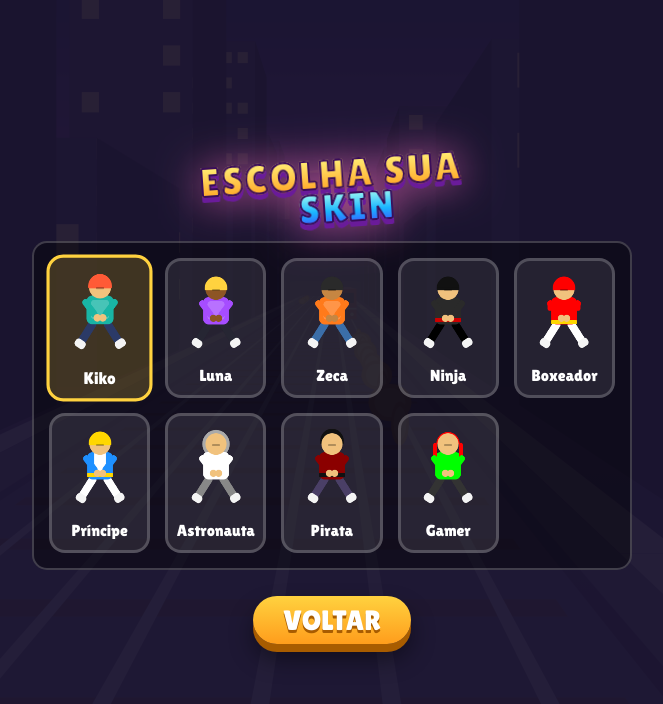
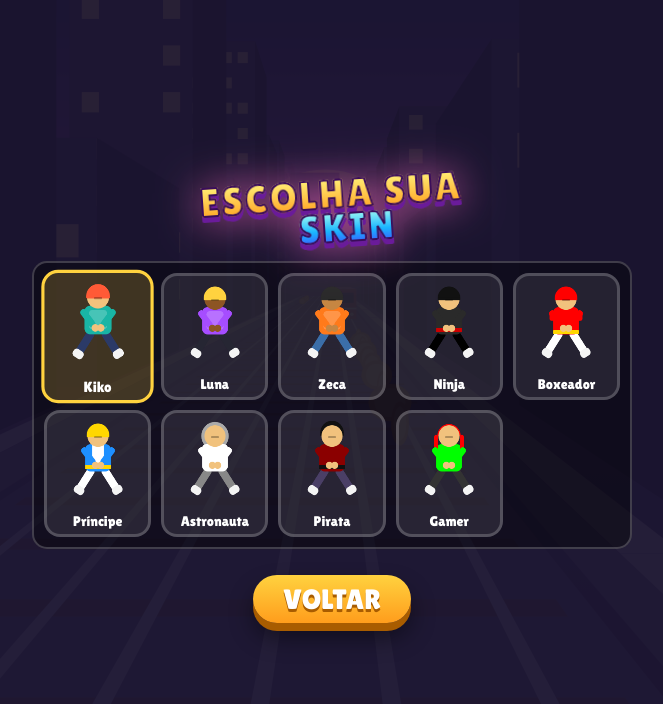
Before and after one commit to Gumballscript-dev/regras-do-stumble-ice, a plain HTML site: page index.html in a window 1280 px wide. Both pictures are taken after a click on the button "SKINS". Shown: the whole page, without its empty margins (308-971 px from the left). Drawn offline with Linux system fonts and the light colour scheme; animation ran at ten frames a second.

```diff
--- a/index.html
+++ b/index.html
@@ -19,13 +19,12 @@ html,body{height:100%;overflow:hidden;background:#1b1530;font-family:'Lilita One
 .btn.b2{background:linear-gradient(#ffd23f,#ff9d1c);text-shadow:0 3px 0 #a85c00;box-shadow:0 8px 0 #a85c00,0 14px 24px #0007;animation:none;font-size:clamp(20px,4.5vw,28px);padding:8px 30px}
 @keyframes pulse{50%{transform:scale(1.06)}}
 
-/* MENU DE SKINS */
 #skinsMenu { background: #1b1530f0; }
-.skins-grid { display: grid; grid-template-columns: repeat(auto-fit, minmax(100px, 1fr)); gap: 15px; width: 90%; max-width: 600px; max-height: 50vh; overflow-y: auto; padding: 15px; background: #0006; border-radius: 15px; border: 2px solid #ffffff33; }
-.card{background:#ffffff18;border:3px solid #fff3;border-radius:16px;padding:10px;cursor:pointer;transition:transform .15s;display:flex;flex-direction:column;align-items:center}
+.skins-grid { display: grid; grid-template-columns: repeat(auto-fit, minmax(90px, 1fr)); gap: 10px; width: 90%; max-width: 600px; max-height: 50vh; overflow-y: auto; padding: 10px; background: #0006; border-radius: 15px; border: 2px solid #ffffff33; }
+.card{background:#ffffff18;border:3px solid #fff3;border-radius:16px;padding:5px;cursor:pointer;transition:transform .15s;display:flex;flex-direction:column;align-items:center}
 .card.on{border-color:#ffd23f;background:#ffd23f33;transform:scale(1.05)}
 .card canvas{width:70px;height:90px;display:block}
-.card div{font-size:16px;margin-top:5px;text-align:center}
+.card div{font-size:14px;margin-top:5px;text-align:center}
 
 .info{font-size:15px;color:#ffffffb0;line-height:1.5}
 #hud{position:fixed;top:0;left:0;right:0;display:flex;justify-content:space-between;align-items:flex-start;padding:10px 14px;font-size:clamp(22px,5vw,34px);text-shadow:0 3px 0 #0007;pointer-events:none;z-index:5}
@@ -43,7 +42,6 @@ html,body{height:100%;overflow:hidden;background:#1b1530;font-family:'Lilita One
   <div style="text-align:right">🪙 <span id="co">0</span><br><button id="pb">❚❚</button></div>
 </div>
 
-<!-- MENU PRINCIPAL -->
 <div id="menu" class="ov">
   <div class="logo">METRO<span>DASH</span></div>
   <div class="tag">Corra pelos trilhos. Fuja do guarda. Junte moedas.</div>
@@ -52,16 +50,12 @@ html,body{height:100%;overflow:hidden;background:#1b1530;font-family:'Lilita One
   <div class="info">🪙 Total: <b id="bank">0</b> &nbsp;|&nbsp; 🏆 Recorde: <b id="best">0</b><br>← → mudar de trilho &nbsp; ↑ pular &nbsp; ↓ rolar<br>No celular: deslize a tela</div>
 </div>
 
-<!-- MENU DE SELEÇÃO DE SKINS -->
 <div id="skinsMenu" class="ov hide">
   <div class="logo" style="font-size:40px;">ESCOLHA SUA<span>SKIN</span></div>
-  <div class="skins-grid" id="skinsGrid">
-    <!-- Botões gerados via JS -->
-  </div>
+  <div class="skins-grid" id="skinsGrid"></div>
   <button class="btn b2" id="btnBackSkins" style="margin-top:10px;">VOLTAR</button>
 </div>
 
-<!-- GAME OVER -->
 <div id="over" class="ov hide">
   <div class="big">VOCÊ BATEU!</div>
   <div class="stat">Pontos: <b id="fs">0</b></div>
@@ -71,7 +65,6 @@ html,body{height:100%;overflow:hidden;background:#1b1530;font-family:'Lilita One
   <button class="btn b2" id="tomenu">MENU</button>
 </div>
 
-<!-- PAUSA -->
 <div id="pause" class="ov hide" style="background:#000a">
   <div class="big">PAUSADO</div>
   <button class="btn" id="resume">CONTINUAR</button>
@@ -83,9 +76,10 @@ const cv=$('c'),g=cv.getContext('2d');
 const LW=2.2,CH=3.2,BACK=6;
 let W,H,F,hy,dpr,sky=[];
 const ls={get(k){try{return +localStorage.getItem(k)||0}catch(e){return 0}},set(k,v){try{localStorage.setItem(k,v)}catch(e){}}};
+
+// Hash Segura para não gerar NaN
 const hash=i=>Math.abs(Math.sin(i*12.9898)*43758.5453)%1;
 
-// SKINS COM ACESSÓRIOS (9 SKINS)
 const CHARS=[
  {n:'Kiko',hood:'#19b5a5',cap:'#ff5a36',pants:'#2b3a67',skin:'#f1c27d',acc:'none'},
  {n:'Luna',hood:'#a64dff',cap:'#ffd23f',pants:'#262633',skin:'#8d5524',acc:'none'},
@@ -133,7 +127,8 @@ function spawn(){
   else if(r<.88){arch(a);if(Math.random()<.5)low(b)}
   else{train(a,12);low(b);line(c,10)}
 
-  nextZ += len + 20 + (speed * 1.8) + Math.random() * 15;
+  // A FÓRMULA MÁGICA INFINITA
+  nextZ += len + 18 + (speed * 2) + Math.random() * 10;
 }
 
 const P=(X,Y,d)=>{const s=F/d;return[W/2+(X-camX)*s,hy+(CH-Y)*s];};
@@ -154,20 +149,16 @@ function drawChar(c,cx,fy,h,ch,tt,mode,rot){
   if(mode=='roll'){
     c.translate(0,-.42*u);c.rotate(tt*16);
     c.fillStyle=ch.hood;c.beginPath();c.arc(0,0,.42*u,0,7);c.fill();
-    c.fillStyle='#ffd700';c.beginPath();c.arc(.3*u,-.1*u,.13*u,0,7);c.fill(); // detalhe
+    c.fillStyle=ch.cap;c.beginPath();c.arc(.3*u,-.1*u,.13*u,0,7);c.fill();
     c.restore();return;
   }
   if(rot)c.rotate(rot);
   const sw=mode=='idle'?Math.sin(tt*3)*.1:Math.sin(tt*14);
   const rr=(a,b,w,hh,col,r)=>{c.fillStyle=col;c.beginPath();c.roundRect(a*u,b*u,w*u,hh*u,r*u);c.fill();};
 
-  // Pernas
   for(const i of[-1,1]){c.save();c.translate(i*.15*u,-.8*u);c.rotate(sw*i*.7);rr(-.1,0,.2,.6,ch.pants,.06);rr(-.13,.52,.27,.2,'#f4f4f4',.08);c.restore();}
-
-  // Corpo Base
   rr(-.33,-1.42,.66,.68,ch.hood,.14);
 
-  // ACESSÓRIOS ESPECÍFICOS
   if(ch.acc === 'ninja') {
     rr(-.33,-.9,.66,.1,'#cc0000',.02);
     rr(-.15,-1.55,.3,.12,ch.skin,.02);
@@ -179,35 +170,29 @@ function drawChar(c,cx,fy,h,ch,tt,mode,rot){
     rr(-.33,-.9,.66,.1,'#ffd700',.02);
     rr(-.15,-1.42,.3,.5,'#ffffff',.05);
   } else if (ch.acc === 'astro') {
-    c.fillStyle='#aaaaaa'; c.beginPath(); c.arc(0,-1.62*u,.35*u,0,7); c.fill(); // Capacete
-    c.fillStyle='#0000ff'; c.beginPath(); c.arc(0,-1.62*u,.25*u,0,7); c.fill(); // Visor
-    rr(-.33,-1.42,.66,.3,'#ffffff',.1); // Mochila espacial
+    c.fillStyle='#aaaaaa'; c.beginPath(); c.arc(0,-1.62*u,.35*u,0,7); c.fill();
+    c.fillStyle='#0000ff'; c.beginPath(); c.arc(0,-1.62*u,.25*u,0,7); c.fill();
+    rr(-.33,-1.42,.66,.3,'#ffffff',.1);
   } else if (ch.acc === 'pirate') {
-    rr(-.33,-.9,.66,.1,'#111111',.02); // Cinto
-    c.fillStyle='#111'; c.beginPath(); c.arc(0,-1.7*u,.3*u,Math.PI,0); c.fill(); // Chapéu
+    rr(-.33,-.9,.66,.1,'#111111',.02);
+    c.fillStyle='#111'; c.beginPath(); c.arc(0,-1.7*u,.3*u,Math.PI,0); c.fill();
     rr(-.3,-1.7,.6,.08,'#111111',.02);
   } else if (ch.acc === 'gamer') {
-    c.fillStyle='#ff0000'; c.beginPath(); c.arc(0,-1.62*u,.3*u,Math.PI,0); c.fill(); // Headset
-    rr(-.38,-1.65,.1,.4,'#ff0000',.05); // Fone
+    c.fillStyle='#ff0000'; c.beginPath(); c.arc(0,-1.62*u,.3*u,Math.PI,0); c.fill();
+    rr(-.38,-1.65,.1,.4,'#ff0000',.05);
     rr(.28,-1.65,.1,.4,'#ff0000',.05);
   } else {
-    rr(-.22,-1.32,.44,.46,'#ffffff33',.08); // Mochila padrão
+    rr(-.22,-1.32,.44,.46,'#ffffff33',.08);
   }
 
-  // Braços
   for(const i of[-1,1]){c.save();c.translate(i*.4*u,-1.32*u);c.rotate(-sw*i*.8);rr(-.08,0,.16,.5,ch.hood,.07);c.fillStyle=ch.skin;c.beginPath();c.arc(0,.54*u,.09*u,0,7);c.fill();c.restore();}
-
-  // Cabeça
   rr(-.09,-1.5,.18,.12,ch.skin,.03);
   c.fillStyle=ch.skin;c.beginPath();c.arc(0,-1.62*u,.27*u,0,7);c.fill();
 
-  // Chapéu / Cabelo Base (se não tiver acessório que cubra)
   if(ch.acc !== 'astro' && ch.acc !== 'pirate' && ch.acc !== 'gamer') {
     c.fillStyle=ch.cap;c.beginPath();c.arc(0,-1.64*u,.29*u,Math.PI,0);c.fill();
     rr(-.29,-1.66,.58,.07,ch.cap,.03);
   }
-
-  // Olhos
   rr(-.1,-1.62,.2,.05,'#0004',.02);
   c.restore();
 }
@@ -267,12 +252,16 @@ function render(){
   g.fillStyle=gg;g.fillRect(-20,hy,W+40,H-hy+20);
 
   poly([P(-3.7,0,.4),P(3.7,0,.4),P(3.7,0,150),P(-3.7,0,150)],'#5b5273');
+
+  // CORREÇÃO DO CRASH: O cálculo do z0 agora usa módulo para ser infinito
   const z0=Math.floor(dist/1.6)*1.6;
   for(let i=-4;i<85;i++){const d=z0+i*1.6-dist+BACK;if(d<.4)continue;poly([P(-3.4,0,d),P(3.4,0,d),P(3.4,0,d+.35),P(-3.4,0,d+.35)],'#6e4b33');}
   for(let l=-1;l<=1;l++)for(const o of[-.6,.6]){const X=l*LW+o;poly([P(X-.07,0,.4),P(X+.07,0,.4),P(X+.07,0,150),P(X-.07,0,150)],'#b7bfd1');}
 
   const it=[];
   const k0=Math.floor((dist-20)/14);
+
+  // CORREÇÃO DO CRASH: O loop do cenário agora limita os prédios visíveis
   for(let k=k0;k<k0+11;k++){
     const d0=k*14-dist+BACK;
     for(const sd of[-1,1]){
@@ -314,7 +303,6 @@ function render(){
   g.globalAlpha=1;
   g.restore();
 
-  // Renderiza as skins no Menu de Skins
   if(S==='skins')for(const [i,c] of cardCtx.entries()){c.clearRect(0,0,160,200);drawChar(c,80,185,170,CHARS[i],t,'run');}
 }
 function playerDraw(){
@@ -357,7 +345,6 @@ function toMenu(){
   reset();S='menu';$('over').classList.add('hide');$('hud').classList.add('hide');$('menu').classList.remove('hide');$('skinsMenu').classList.add('hide');$('bank').textContent=bank;$('best').textContent=best;
 }
 
-// Lógica de abrir/fechar o menu de skins
 $('btnSkins').onclick = () => { S='skins'; $('menu').classList.add('hide'); $('skinsMenu').classList.remove('hide'); };
 $('btnBackSkins').onclick = () => { S='menu'; $('skinsMenu').classList.add('hide'); $('menu').classList.remove('hide'); };
 
```
